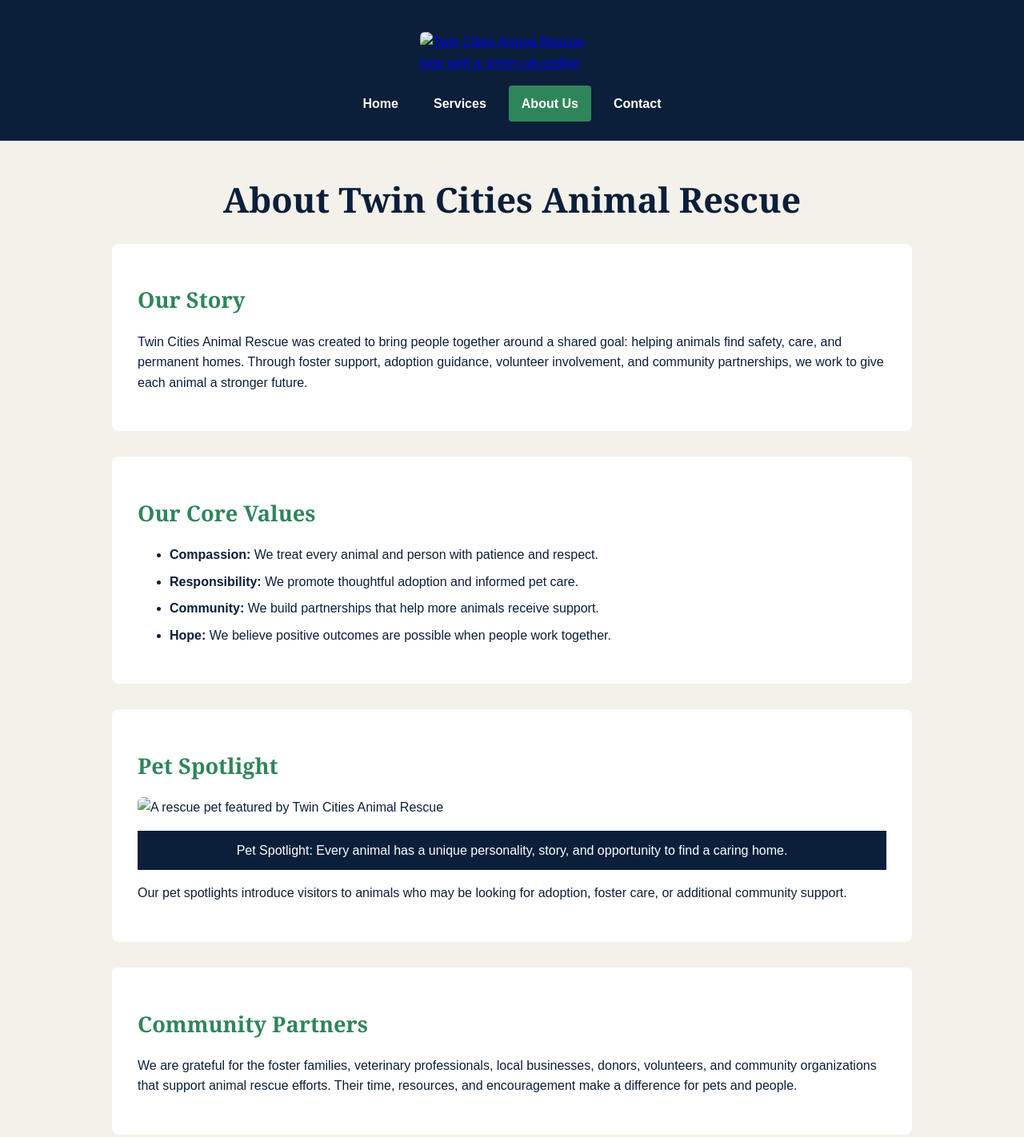
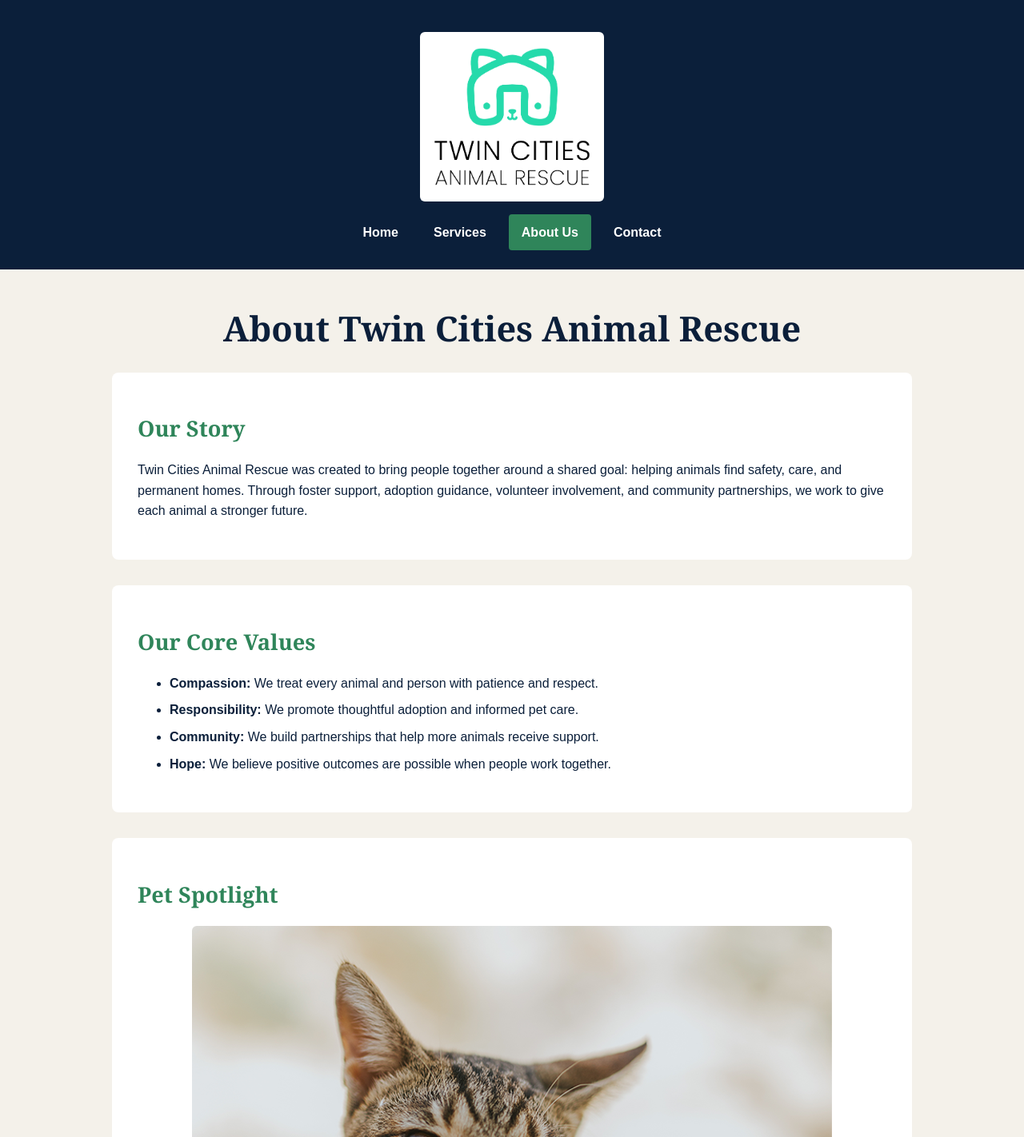
Before and after one commit to Dev-Labb/Web-Dev, a plain HTML site: page about.html in a window 1280 px wide. Shown: the top 1422 px of the page at 80% size. Drawn offline with Linux system fonts and the light colour scheme.

Commit message:
re-committed changes as I renamed files

```diff
--- a/about.html
+++ b/about.html
@@ -10,7 +10,7 @@
 <body>
     <header>
         <a href="index.html">
-            <img src="rescue-logo_c.png"
+            <img src="rescue-logo.png"
                  alt="Twin Cities Animal Rescue logo with a green cat outline">
         </a>
 
@@ -53,7 +53,7 @@
             <h2>Pet Spotlight</h2>
 
             <figure>
-                <img src="rescue-pet-spotlight_c.png"
+                <img src="rescue-pet-spotlight.png"
                      alt="A rescue pet featured by Twin Cities Animal Rescue">
                 <figcaption>
                     Pet Spotlight: Every animal has a unique personality, story,
```
Also changed, not shown: contact.html (+2 -2 lines), index.html (+1 -1 lines), services.html (+2 -2 lines).
